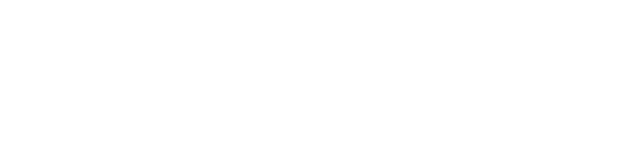
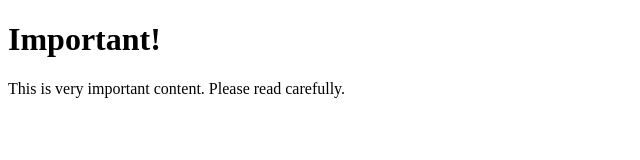
Before and after one commit to grungi-ankhfire/if3_wad22_testing, a plain HTML site: page index.html in a window 1280 px wide. Shown: the whole page, without its empty margins (0-640 px from the left). Drawn offline with Linux system fonts and the light colour scheme.

Commit message:
Added some content

```diff
--- a/index.html
+++ b/index.html
@@ -7,6 +7,7 @@
     <title>Document</title>
 </head>
 <body>
-
+    <h1>Important!</h1>
+    <p>This is very important content. Please read carefully.</p>
 </body>
 </html>
```
